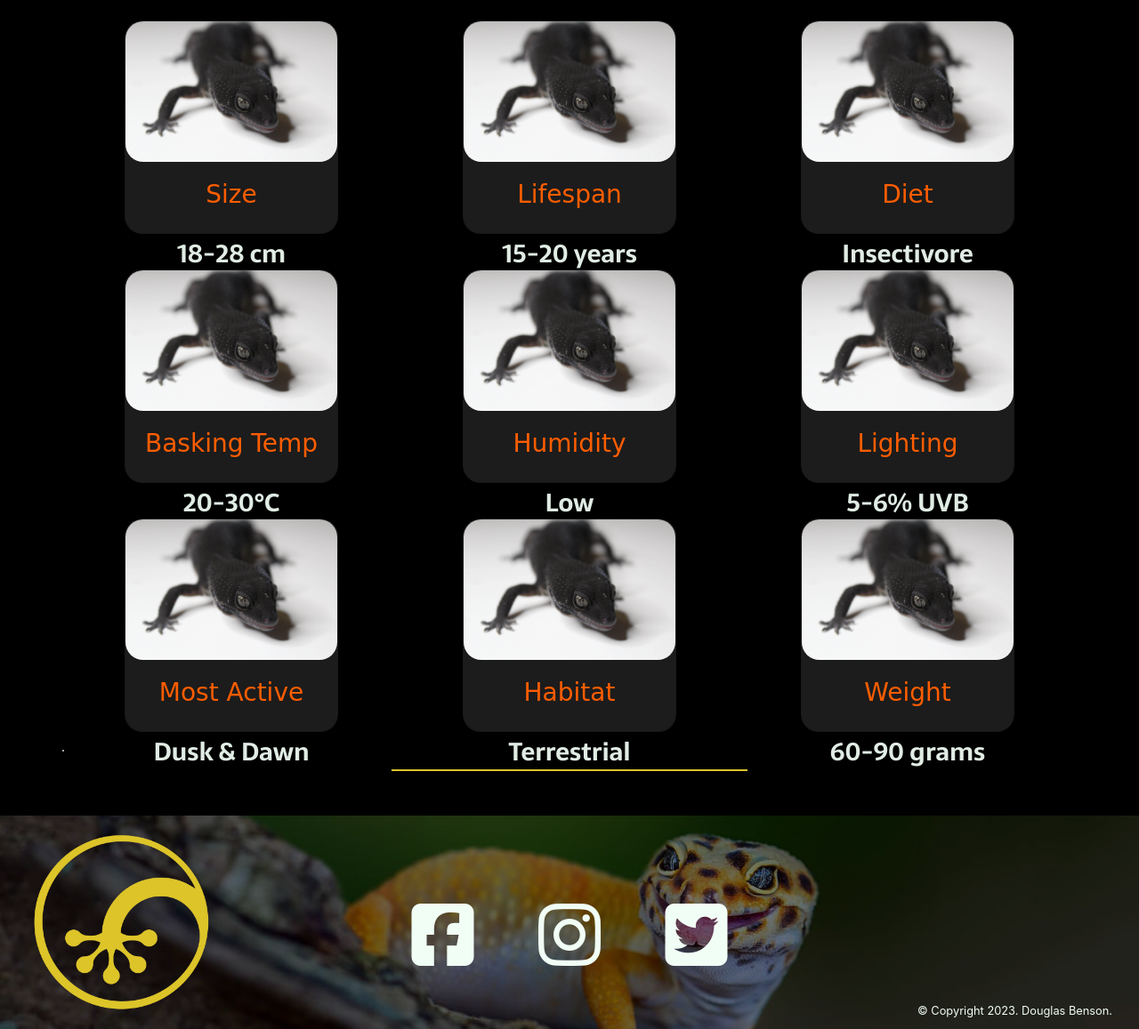
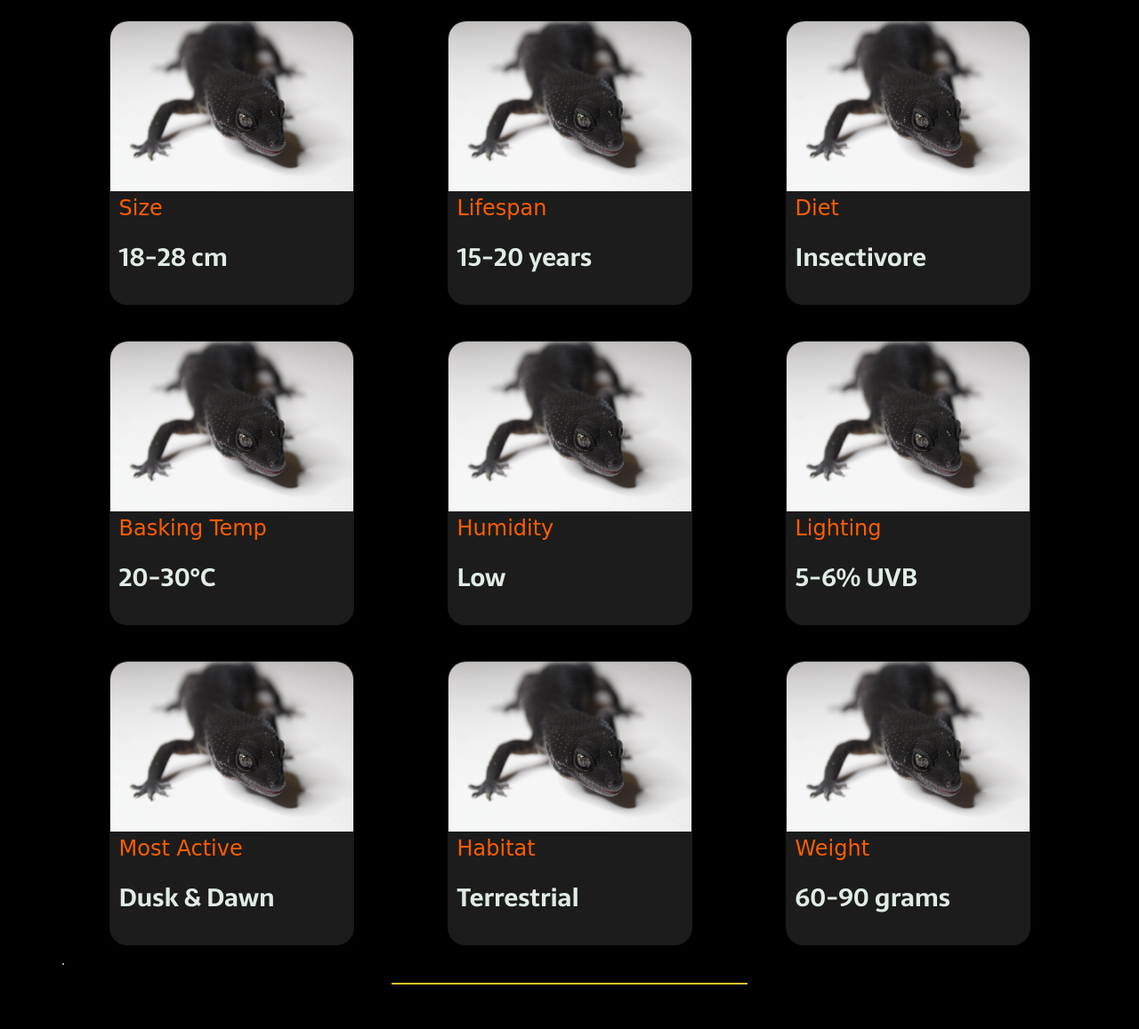
Before and after one commit to dougyb83/Lunas-Leopard-Geckos, a plain HTML site: page available-geckos.html in a window 1280 px wide. Shown: the part 746-1903 px from the top of the page at 89% size. Drawn offline with nearby package versions, Linux system fonts and the light colour scheme; a web font is replaced by a local one.

Commit message:
Style cards on availble-geckos page

```diff
--- a/assets/css/style.css
+++ b/assets/css/style.css
@@ -277,13 +277,34 @@ a {
 .avail-gecko-card {
     margin: 20px 20px 20px 20px;
     padding: 0;
-    height: 240px;
-    width: 240px;
+    height: 320px;
+    width: 275px;
     border-radius: 20px;
 }
 
 .avail-gecko-card img {
-    border-radius: 20px;
+    border-top-left-radius: 20px;
+    border-top-right-radius: 20px;
+    height: 60%;
+
+}
+
+.avail-gecko-card h4 {
+    color: #ff5d00;
+    font-family: 'Averia Gruesa Libre', cursive;
+    padding-top: 5px;
+}
+
+.avail-gecko-card h4 {
+    text-align: left;
+    padding-left: 10px;
+    margin: 0;
+}
+
+.avail-gecko-card p {
+    text-align: left;
+    padding-left: 10px;
+    margin: 0;
 }
 
 /* ============================================== FAQ section*/
@@ -310,10 +331,9 @@ a {
     margin-top: 10px;
 }
 
-.card-container {
+.faq-card-container {
     margin: 0 auto;
     padding: 0;
-    text-align: center;
 }
 
 .faq-card {
--- a/available-geckos.html
+++ b/available-geckos.html
@@ -48,66 +48,66 @@
         <h2>Available Geckos</h2>
         <hr>
         <div class="row">
-            <div class="card-container col-12 col-md-6 col-lg-4">
+            <div class="avail-card-container col-12 col-md-6 col-lg-4">
                 <div class="card avail-gecko-card mx-auto bg-dark">
                     <img src="assets/images/eco-geckos-black-night-leopard-gecko.jpg" alt="eco-geckos-black-night-leopard-gecko">
-                    <h3>Size</h3>
-                    <p>18-28 cm</p>
+                        <h4>Size</h4>
+                        <p>18-28 cm</p>
                 </div>
             </div>
-            <div class="card-container col-12 col-md-6 col-lg-4">
+            <div class="avail-card-container col-12 col-md-6 col-lg-4">
                 <div class="card avail-gecko-card mx-auto bg-dark">
                     <img src="assets/images/eco-geckos-black-night-leopard-gecko.jpg" alt="eco-geckos-black-night-leopard-gecko">
-                    <h3>Lifespan</h3>
+                    <h4>Lifespan</h4>
                     <p>15-20 years</p>
                 </div>
             </div>
-            <div class="card-container col-12 col-md-6 col-lg-4">
+            <div class="avail-card-container col-12 col-md-6 col-lg-4">
                 <div class="card avail-gecko-card mx-auto bg-dark">
                     <img src="assets/images/eco-geckos-black-night-leopard-gecko.jpg" alt="eco-geckos-black-night-leopard-gecko">
-                    <h3>Diet</h3>
+                    <h4>Diet</h4>
                     <p>Insectivore</p>
                 </div>
             </div>
-            <div class="card-container col-12 col-md-6 col-lg-4">
+            <div class="avail-card-container col-12 col-md-6 col-lg-4">
                 <div class="card avail-gecko-card mx-auto bg-dark">
                     <img src="assets/images/eco-geckos-black-night-leopard-gecko.jpg" alt="eco-geckos-black-night-leopard-gecko">
-                    <h3>Basking Temp</h3>
+                    <h4>Basking Temp</h4>
                     <p>20-30°C</p>
                 </div>
             </div>
-            <div class="card-container col-12 col-md-6 col-lg-4">
+            <div class="avail-card-container col-12 col-md-6 col-lg-4">
                 <div class="card avail-gecko-card mx-auto bg-dark">
                     <img src="assets/images/eco-geckos-black-night-leopard-gecko.jpg" alt="eco-geckos-black-night-leopard-gecko">
-                    <h3>Humidity</h3>
+                    <h4>Humidity</h4>
                     <p>Low</p>
                 </div>
             </div>
-            <div class="card-container col-12 col-md-6 col-lg-4">
+            <div class="avail-card-container col-12 col-md-6 col-lg-4">
                 <div class="card avail-gecko-card mx-auto bg-dark">
                     <img src="assets/images/eco-geckos-black-night-leopard-gecko.jpg" alt="eco-geckos-black-night-leopard-gecko">
-                    <h3>Lighting</h3>
+                    <h4>Lighting</h4>
                     <p>5-6% UVB</p>
                 </div>
             </div>
-            <div class="card-container col-12 col-md-6 col-lg-4">
+            <div class="avail-card-container col-12 col-md-6 col-lg-4">
                 <div class="card avail-gecko-card mx-auto bg-dark">
                     <img src="assets/images/eco-geckos-black-night-leopard-gecko.jpg" alt="eco-geckos-black-night-leopard-gecko">
-                    <h3>Most Active</h3>
+                    <h4>Most Active</h4>
                     <p>Dusk & Dawn</p>
                 </div>
             </div>
-            <div class="card-container col-12 col-md-6 col-lg-4">
+            <div class="avail-card-container col-12 col-md-6 col-lg-4">
                 <div class="card avail-gecko-card mx-auto bg-dark">
                     <img src="assets/images/eco-geckos-black-night-leopard-gecko.jpg" alt="eco-geckos-black-night-leopard-gecko">
-                    <h3>Habitat</h3>
+                    <h4>Habitat</h4>
                     <p>Terrestrial</p>
                 </div>
             </div>
-            <div class="card-container col-12 col-md-6 col-lg-4">
+            <div class="avail-card-container col-12 col-md-6 col-lg-4">
                 <div class="card avail-gecko-card mx-auto bg-dark">
                     <img src="assets/images/eco-geckos-black-night-leopard-gecko.jpg" alt="eco-geckos-black-night-leopard-gecko">
-                    <h3>Weight</h3>
+                    <h4>Weight</h4>
                     <p>60-90 grams</p>
                 </div>
             </div>
```
Also changed, not shown: faq.html (+9 -9 lines).
